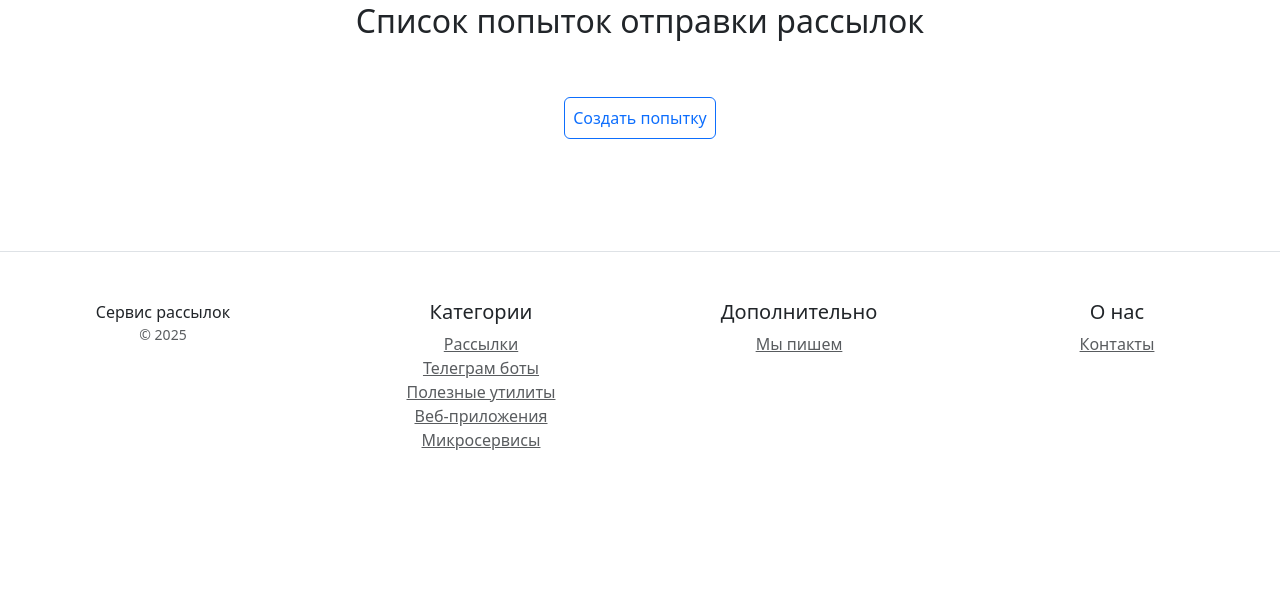
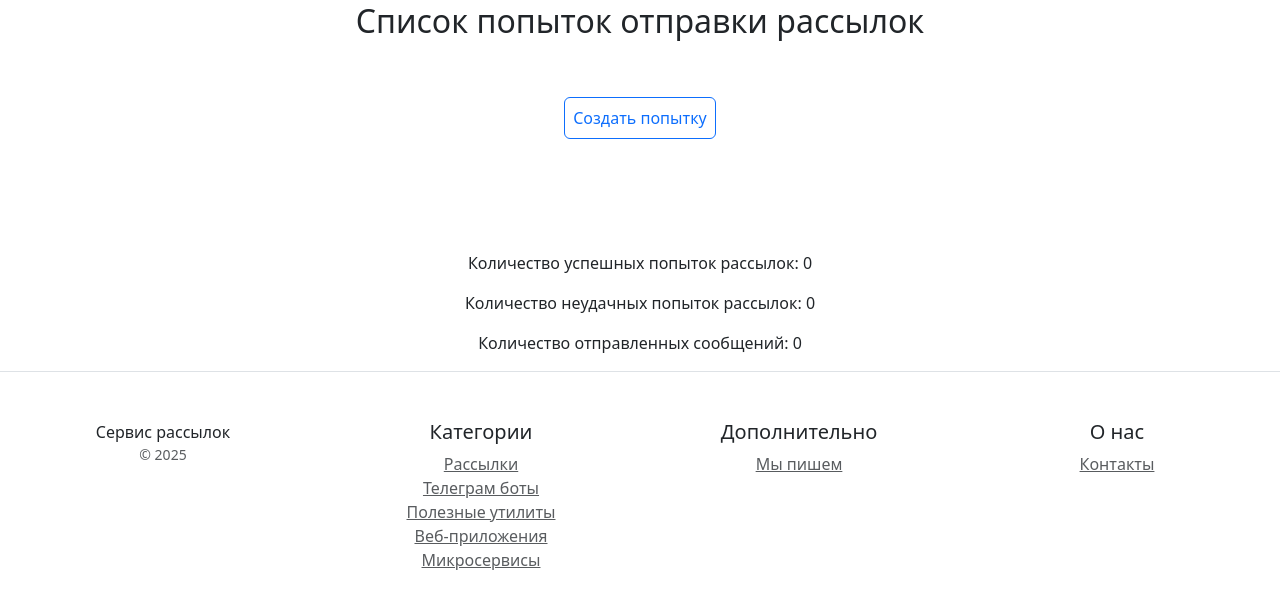
Before and after one commit to Bugrova-Irina/mailing, a Django app: page /sending_messages/attempts/ in a window 1280 px wide. Shown: the part 330-942 px from the top of the page. Before the commit the page ends 780 px from the top, so only its background shows below. Run offline with Django 5.2, Linux system fonts and the light colour scheme; data that the repository does not hold is empty; some libraries are stand-ins or nearby versions.

Commit message:
added output of statistics about attempts to the attempts_list_page

```diff
--- a/sending_messages/templates/sending_messages/attempts_list.html
+++ b/sending_messages/templates/sending_messages/attempts_list.html
@@ -18,6 +18,13 @@
 </section>
 <div class="container">
     <div class="row text-center">
+        <div class="col-12">
+            <p>Количество успешных попыток рассылок: {{ success_attempts }}</p>
+            <p>Количество неудачных попыток рассылок: {{ wrong_attempts }}</p>
+            <p>Количество отправленных сообщений: {{ success_attempts }}</p>
+        </div>
+    </div>
+    <div class="row text-center">
         {% for attempt in attempts %}
         <div class="col-4">
             <div class="card mb-4 box-shadow">
--- a/sending_messages/templates/sending_messages/main.html
+++ b/sending_messages/templates/sending_messages/main.html
@@ -2,15 +2,11 @@
 {% block content %}
 <div class="container">
     <div class="row text-center">
-        <div class="col-2">
-        </div>
-        <div class="col-8">
+        <div class="col-12">
             <p>Количество всех рассылок: {{ total_mailings }}</p>
             <p>Количество активных рассылок: {{ active_mailings }}</p>
             <p>Количество уникальных получателей: {{ unique_recipients }}</p>
         </div>
-        <div class="col-2">
-        </div>
     </div>
 </div>
 {% endblock %}
--- a/sending_messages/views.py
+++ b/sending_messages/views.py
@@ -194,6 +194,13 @@ class AttemptToSendListView(ListView):
     template_name = 'sending_messages/attempts_list.html'
     context_object_name = 'attempts'
 
+    def get_context_data(self, **kwargs):
+        context = super().get_context_data(**kwargs)
+        # Получаем статистику
+        context['success_attempts'] = AttemptToSend.objects.filter(status=AttemptToSend.SUCCESS).count()
+        context['wrong_attempts'] = AttemptToSend.objects.filter(status=AttemptToSend.FAILED).count()
+        return context
+
 
 class AttemptToSendDetailView(DetailView):
     """Подробная информация о попытке отправки рассылки"""
```
